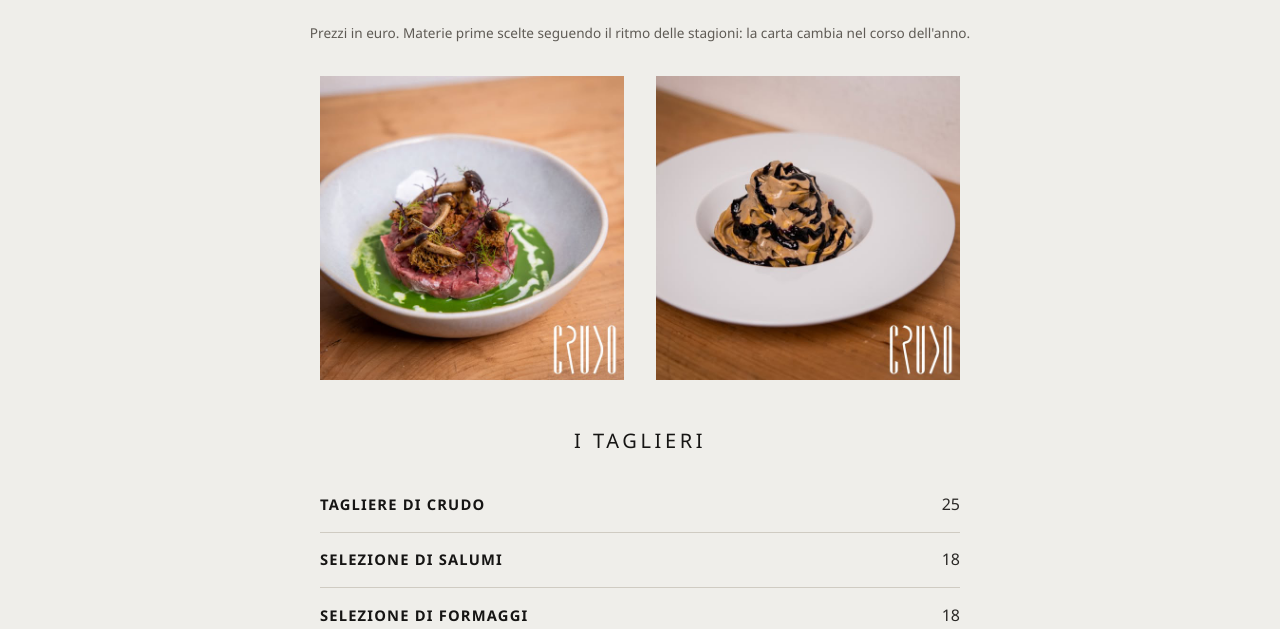
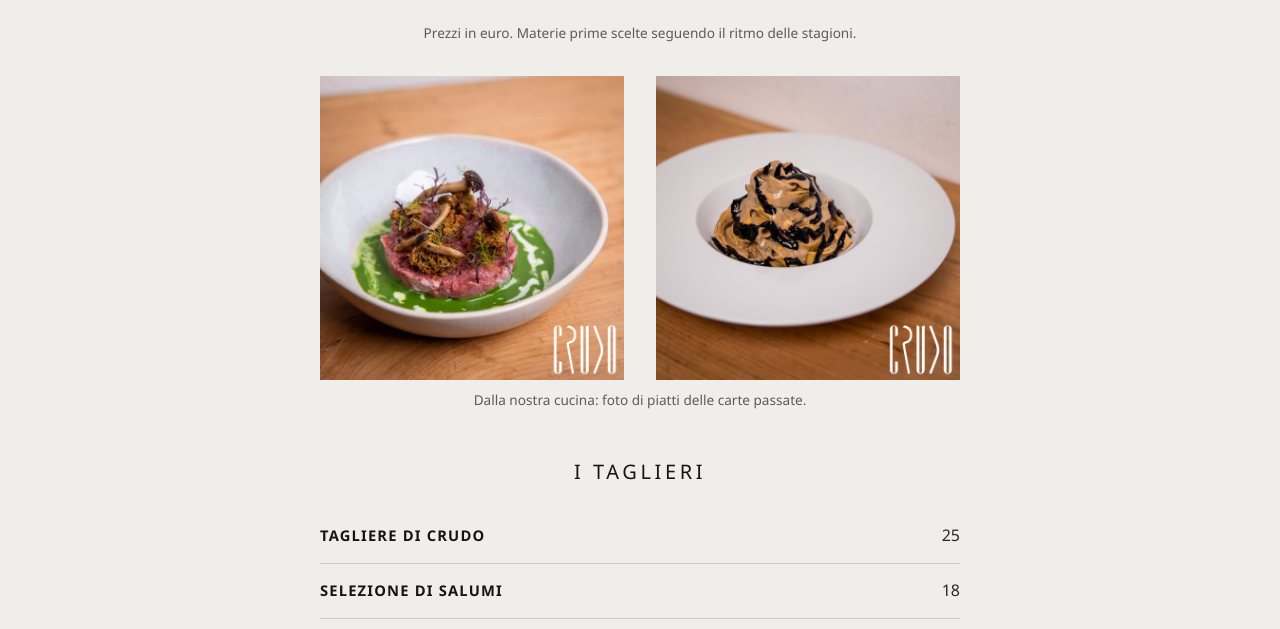
Before and after one commit to businnestm-hue/crudo-sito, a plain HTML site: page menu.html in a window 1280 px wide. Shown: the part 171-800 px from the top of the page. Drawn offline with Linux system fonts and the light colour scheme.

Commit message:
Correzioni dalla revisione finale: didascalia foto, schema.org, twitter:card, README

```diff
--- a/css/style.css
+++ b/css/style.css
@@ -77,7 +77,9 @@ h3 { font-size: 1rem; font-weight: 600; margin: 0 0 .3rem; }
 .galleria { padding-block: 0 1rem; }
 .galleria .grid { gap: 1rem; }
 .galleria img, .foto-menu img { width: 100%; aspect-ratio: 1; object-fit: cover; }
-.foto-menu { gap: 1rem; max-width: 40rem; margin: 2rem auto 0; }
+.foto-menu-box { margin: 2rem auto 0; max-width: 40rem; text-align: center; }
+.foto-menu { gap: 1rem; }
+.foto-menu-box figcaption { margin-top: .5rem; }
 
 /* Sezioni */
 section { padding-block: 4rem; }
--- a/menu.html
+++ b/menu.html
@@ -10,6 +10,7 @@
   <meta property="og:description" content="Taglieri e piatti di stagione nel centro storico di Forlì.">
   <meta property="og:image" content="img/piatto-tartare.jpg">
   <meta property="og:locale" content="it_IT">
+  <meta name="twitter:card" content="summary_large_image">
   <link rel="stylesheet" href="css/style.css">
 </head>
 <body>
@@ -30,12 +31,15 @@
     <section>
       <div class="wrap">
         <h1>Menu</h1>
-        <p class="nota">Prezzi in euro. Materie prime scelte seguendo il ritmo delle stagioni: la carta cambia nel corso dell'anno.</p>
+        <p class="nota">Prezzi in euro. Materie prime scelte seguendo il ritmo delle stagioni.</p>
 
-        <div class="grid grid--2 foto-menu">
-          <img src="img/piatto-tartare.jpg" alt="Tartare con funghi e salsa verde in un piatto di ceramica" width="640" height="640" loading="lazy">
-          <img src="img/piatto-pasta.jpg" alt="Tagliatelle con crema e salsa scura in un piatto bianco" width="640" height="640" loading="lazy">
-        </div>
+        <figure class="foto-menu-box">
+          <div class="grid grid--2 foto-menu">
+            <img src="img/piatto-tartare.jpg" alt="Tartare con funghi e salsa verde in un piatto di ceramica" width="640" height="640" loading="lazy">
+            <img src="img/piatto-pasta.jpg" alt="Tagliatelle con crema e salsa scura in un piatto bianco" width="640" height="640" loading="lazy">
+          </div>
+          <figcaption class="nota">Dalla nostra cucina: foto di piatti delle carte passate.</figcaption>
+        </figure>
 
         <div class="menu-sezione">
           <h2>I taglieri</h2>
```
Also changed, not shown: contatti.html (+1 -0 lines), index.html (+2 -2 lines), vini.html (+1 -0 lines), img/piatto-bianco.jpg (deleted), 1 other file.
